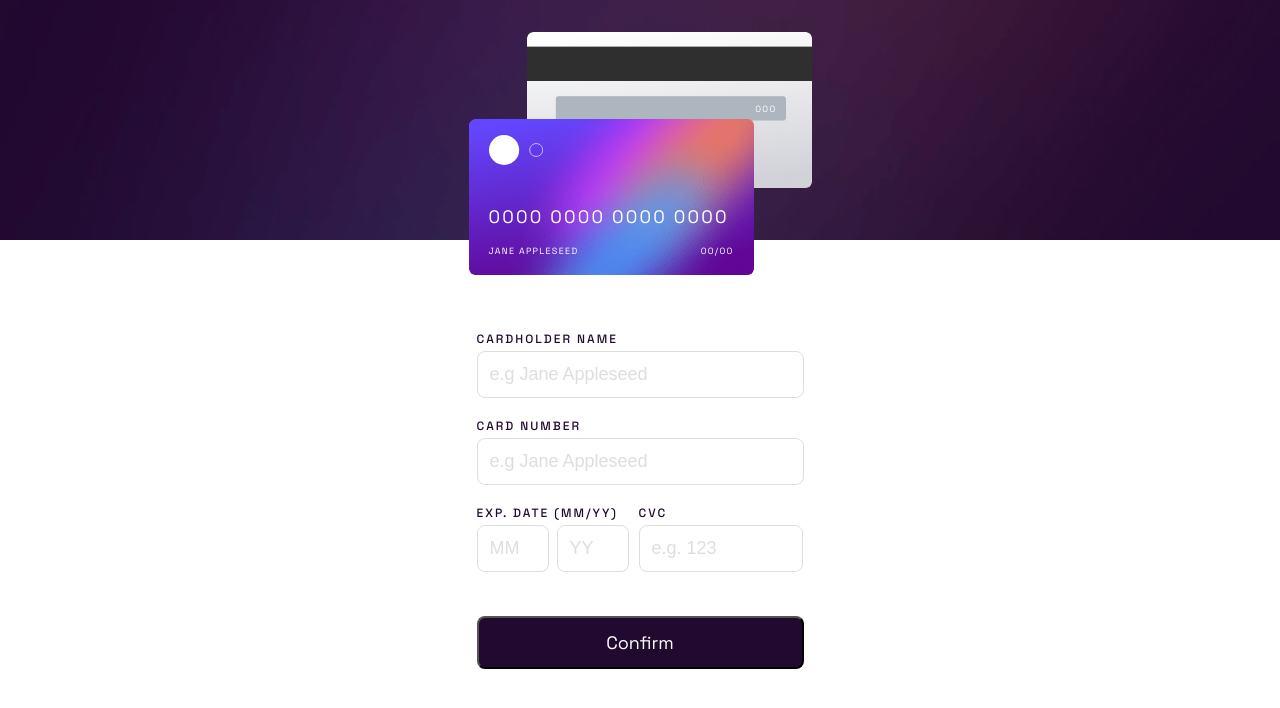
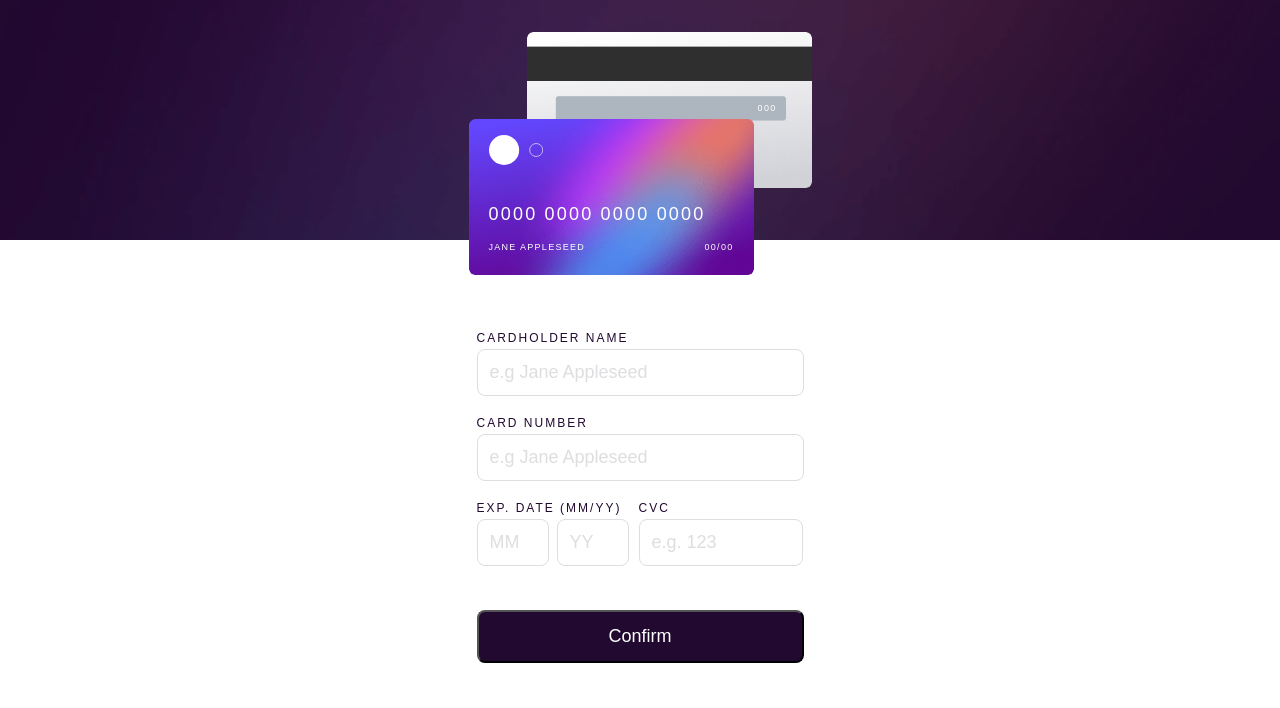
Before and after one commit to jazzielp/interactive-card-details-form, a React (Vite) app: page / in a window 1280 px wide. Shown: the top 708 px of the page. Built offline with nearby package versions, Linux system fonts and the light colour scheme.

Commit message:
🔥 [REMOVE] import in css

```diff
--- a/src/components/Backcard.css
+++ b/src/components/Backcard.css
@@ -1,4 +1,4 @@
-@import url('https://fonts.googleapis.com/css2?family=Space+Grotesk:wght@300..700&display=swap');
+/* @import url('https://fonts.googleapis.com/css2?family=Space+Grotesk:wght@300..700&display=swap'); */
 
 .back-card {
   width: 285px;
--- a/src/components/ButtonPrincipal.css
+++ b/src/components/ButtonPrincipal.css
@@ -1,4 +1,4 @@
-@import url('https://fonts.googleapis.com/css2?family=Space+Grotesk:wght@300..700&display=swap');
+/* @import url('https://fonts.googleapis.com/css2?family=Space+Grotesk:wght@300..700&display=swap'); */
 
 button {
   width: 100%;
--- a/src/components/FrontCard.css
+++ b/src/components/FrontCard.css
@@ -1,4 +1,4 @@
-@import url('https://fonts.googleapis.com/css2?family=Space+Grotesk:wght@300..700&display=swap');
+/* @import url('https://fonts.googleapis.com/css2?family=Space+Grotesk:wght@300..700&display=swap'); */
 
 .front-card {
   width: 285px;
```
